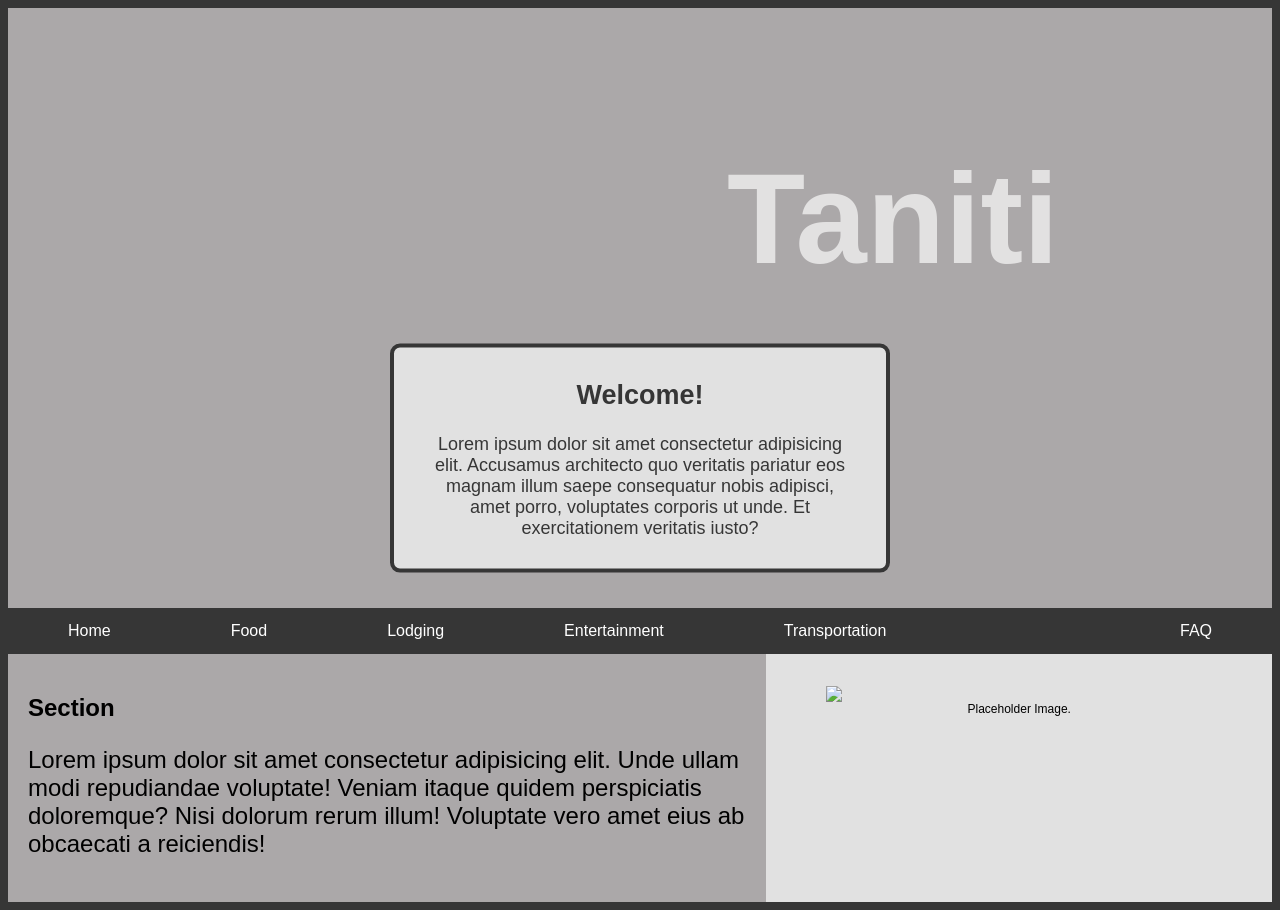
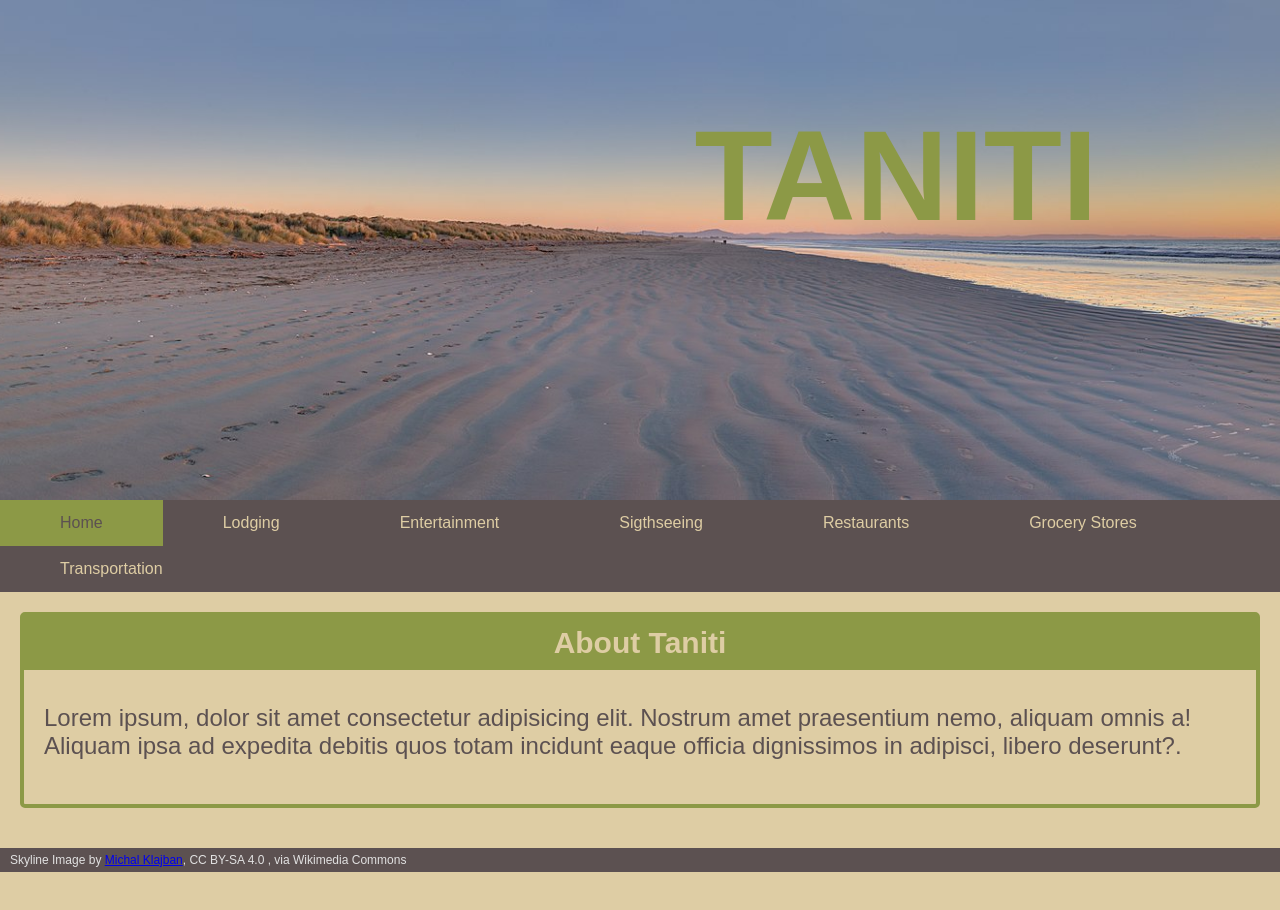
Before and after one commit to ash-eff/taniti-prototype, a plain HTML site: page index.html in a window 1280 px wide. After the commit the page ends 872 px from the top, so only its background shows below. Drawn offline with Linux system fonts and the light colour scheme.

Commit message:
Update Index.html Add styles.css

```diff
--- a/index.html
+++ b/index.html
@@ -10,9 +10,9 @@
   <link rel="stylesheet" href="styles.css">
   <style>
     .hero-image {
-      background-image: "#";
-      background-color: #ABA8A9;
-      height: 600px;
+      background-image: url("taniti-skyline.jpg");
+      background-color: #3ccda4;
+      height: 500px;
       background-position: center;
       background-repeat: no-repeat;
       background-size: cover;
@@ -25,40 +25,39 @@
   <header>
     <div class="hero-image">
       <div class="hero-text">
-        <h1>Taniti</h1>
-      </div>
-      <div class="hero-box">
-        <h2>Welcome!</h2>
-        <p id="intro-text">Lorem ipsum dolor sit amet consectetur adipisicing elit. Accusamus architecto quo veritatis pariatur
-          eos magnam illum saepe consequatur nobis adipisci, amet porro, voluptates corporis ut unde. Et exercitationem veritatis iusto?</p>
+        <h1>TANITI</h1>
       </div>
     </div>
   </header>
 
 
   <nav>
-    <a href="#">Home</a>
-    <a href="#">Food</a>
+    <a href="index.html" class="active">Home</a>
     <a href="#">Lodging</a>
     <a href="#">Entertainment</a>
+    <a href="#">Sigthseeing</a>
+    <a href="#">Restaurants</a>
+    <a href="#">Grocery Stores</a>
     <a href="#">Transportation</a>
-    <a href="#" class="right" target="_blank">FAQ</a>
+
   </nav>
 
-  <div class="row">
+  <div class="container">
     <section>
-      <h2>Section</h2>
-      <p>Lorem ipsum dolor sit amet consectetur adipisicing elit. Unde ullam modi repudiandae voluptate! Veniam itaque quidem perspiciatis
-        doloremque? Nisi dolorum rerum illum! Voluptate vero amet eius ab obcaecati a reiciendis!</p>
+      <div class="section-box">
+        <h2 class="section-title">About Taniti</h2>
+        <p id="section-text">Lorem ipsum, dolor sit amet consectetur adipisicing elit.
+          Nostrum amet praesentium nemo, aliquam omnis a! Aliquam ipsa ad expedita
+          debitis quos totam incidunt eaque officia dignissimos in adipisci, libero
+          deserunt?.
+          </p>
+      </div>
     </section>
-    <aside>
-      <figure>
-        <img src="#">
-        <figcaption>Placeholder Image.</figcaption>
-      </figure>
-    </aside>
   </div>
 
+  <div id="attribution">
+    Skyline Image by <a href="https://upload.wikimedia.org/wikipedia/commons/5/55/The_sun_and_the_moon_in_South_New_Brighton%27s_beach%2C_New_Zealand.jpg">Michal Klajban</a>, CC BY-SA 4.0 <https://creativecommons.org/licenses/by-sa/4.0>, via Wikimedia Commons
+  </div>
 </body>
 
 </html>
--- a/styles.css
+++ b/styles.css
@@ -1,6 +1,8 @@
 body {
     font-family: Arial, Helvetica, sans-serif;
-    background-color: #363636;
+    background-color: #DECDA4;
+    margin: 0;
+    padding: 0;
 }
 
 .hero-text {
@@ -13,80 +15,45 @@ body {
 
 .hero-text h1 {
     font-size: 10vw;
-    color: rgba(255, 255, 255, 0.65);
-}
-
-.hero-box {
-    position: absolute;
-    top: 75%;
-    left: 50%;
-    transform: translate(-50%, -50%);
-    width: 75%;
-    max-width: 500px;
-    height: auto;
-    background-color: #e1e1e1;
-    color: #363636;
-    padding: 10px;
-    font-size: 18px;
-    border: 4px solid #363636;
-    border-radius: 10px;
-    text-align: center;
-}
-
-.hero-box p {
-    margin: 20px;
-}
-
-#intro-text {
-    color: #363636;
+    color: #8C9946;
 }
 
 nav {
     overflow: hidden;
-    background-color: #363636;
+    background-color: #5C5151;
 }
 
 nav a {
     float: left;
     display: block;
-    color: white;
+    color: #DECDA4;
     text-align: center;
     padding: 14px 60px;
     text-decoration: none;
 }
 
-nav a.right {
-    float: right;
+nav a:hover {
+    background-color: #DECDA4;
+    color: #5C5151;
 }
 
-nav a:hover {
-    background-color: #e1e1e1;
-    color: #363636;
+nav a.active {
+    background-color: #8C9946;
+    color: #5C5151;
 }
 
 * {
     box-sizing: border-box;
 }
 
-.row {
+.container {
     display: flex;
     flex-wrap: wrap;
 }
 
-aside {
-    flex: 40%;
-    background-color: #e1e1e1;
-    padding: 20px;
-}
-
-aside h2 {
-    text-align: center;
-    border-style: solid;
-}
-
 section {
     flex: 60%;
-    background-color: #aba8a9;
+    background-color: #DECDA4;
     padding: 20px;
 }
 
@@ -98,10 +65,41 @@ section h1 {
     text-align: center;
 }
 
+section h2 {
+    text-align: center;
+}
+
 section img {
     float: right;
     width: 40%;
     padding: 10px;
+}
+
+#section-text {
+    color: #5C5151;
+}
+
+.section-box {
+    padding: 20px;
+    text-align: left;
+    height: auto;
+    background-color: #DECDA4;
+    color: #5C5151;
+    font-size: 20px;
+    border: 4px solid #8C9946;
+    border-radius: 5px;
+    margin: 20;
+    margin-bottom: 20px;
+}
+
+.section-title {
+    position: relative;
+    top: -10px;
+    margin: -10px -20px 20px -20px;
+    background-color: #8C9946;
+    color: #DECDA4;
+    padding: 10px 30px;
+    height: auto;
 }
 
 img {
@@ -113,21 +111,16 @@ img {
     width: 100%;
 }
 
-figure {
-    font-size: 12px;
-    text-align: center;
-}
-
-footer {
-    color: #363636;
-    background-color: #e1e1e1;
+#attribution {
+    bottom: 10px;
+    background-color: #5C5151;
+    color: #e1e1e1;
     padding: 5px 10px;
     font-size: 12px;
 }
 
-
 @media screen and (max-width: 700px) {
-    .row {
+    .container {
         flex-direction: column;
     }
 }
```
Also changed, not shown: sources.txt (added), taniti-skyline.jpg (added).
